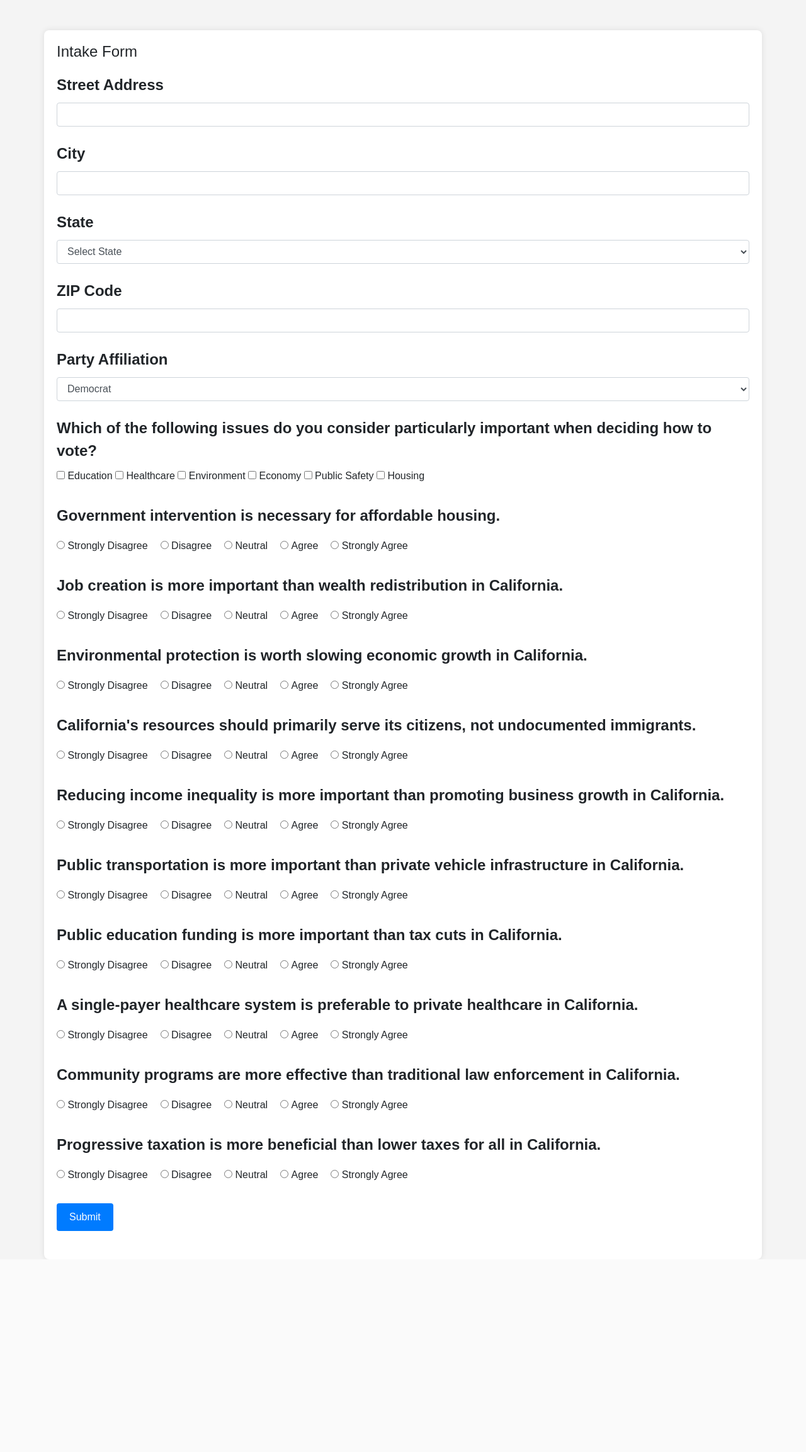
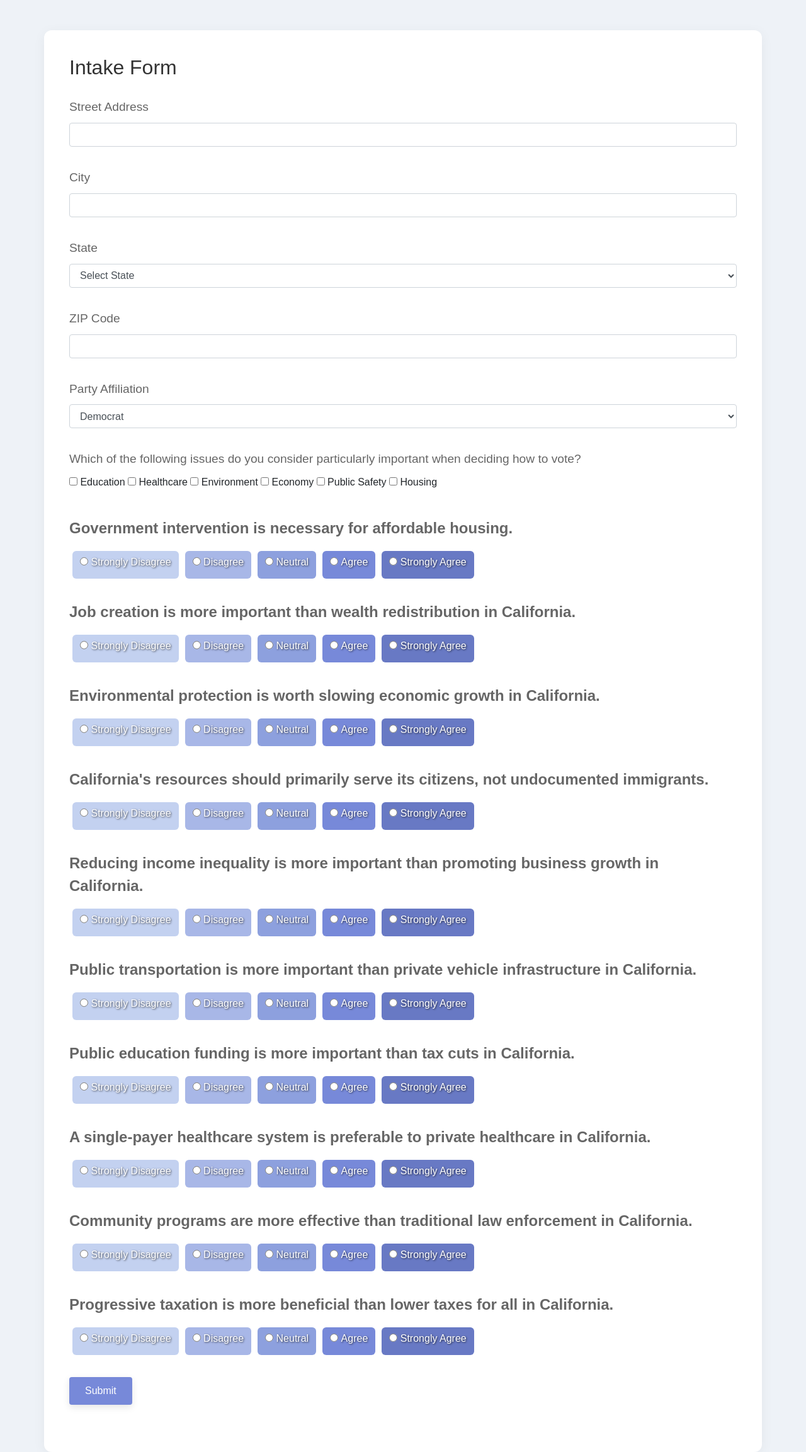
Before and after one commit to tedai-hackathon/VoteWise, a Flask app: page / in a window 1280 px wide. Shown: the whole page at 63% size. Before the commit the page ends 2000 px from the top, so only its background shows below. Run offline with Flask 3, Linux system fonts and the light colour scheme; parts of the project's set-up code (start-up, migrations or seed data) failed here and were passed over; some libraries are stand-ins or nearby versions.

Commit message:
better colors in intake, and better debug

```diff
--- a/templates/intake_form.html
+++ b/templates/intake_form.html
@@ -7,22 +7,23 @@
     <style>
 body {
     font-family: Arial, sans-serif;
-            background-color: #f4f4f4;
+    background-color: #eef2f7;
     margin: 0;
     padding: 0;
 }
 
 .container {
     background-color: #fff;
-            border-radius: 8px;
-            padding: 20px;
-            margin-top: 40px;
-            box-shadow: 0 0 10px rgba(0, 0, 0, 0.1);
+    border-radius: 12px;
+    padding: 40px;
+    margin-top: 60px;
+    box-shadow: 0 4px 20px rgba(0, 0, 0, 0.05);
 }
 
 h1 {
-            font-size: 24px;
-            margin-bottom: 20px;
+    font-size: 32px;
+    margin-bottom: 30px;
+    color: #333;
 }
 
 .form-label, legend {
@@ -30,10 +31,12 @@
     display: block;
     margin-bottom: 10px;
     font-size: 1.5rem;
+    color: #666;
 }
 
 .form-label {
-            font-weight: 600;
+    font-weight: 500;
+    font-size: 1.2rem;
 }
 
 .form-check-label {
@@ -41,7 +44,7 @@
 }
 
 .form-group, fieldset {
-            margin-bottom: 25px;
+    margin-bottom: 35px;
 }
 
 fieldset {
@@ -51,11 +54,43 @@
 }
 
 .btn-primary {
-            background-color: #007bff;
+    background-color: #7789d9; /* muted primary blue */
     border: none;
-            padding: 10px 20px;
+    padding: 10px 25px;
     cursor: pointer;
+    box-shadow: 0 4px 12px rgba(0, 0, 0, 0.1);
+    transition: background-color 0.3s, transform 0.3s;
 }
+
+.btn-primary:hover {
+    background-color: #6778c4; /* muted darker blue on hover */
+    transform: translateY(-2px);
+}
+
+/* Updated Likert scale gradient styles with more pronounced text shadow */
+.likert-label {
+    display: inline-block;
+    padding: 6px 12px;
+    border-radius: 6px;
+    transition: background-color 0.3s, box-shadow 0.3s;
+    margin: 0 5px;
+    cursor: pointer;
+    user-select: none;
+    color: #ffffff;
+    text-shadow: 1px 1px 3px rgba(0, 0, 0, 0.7);
+}
+
+.likert-label:nth-child(1) { background-color: #c3d1f0; } /* lightest blue */
+.likert-label:nth-child(2) { background-color: #a8b7e7; }
+.likert-label:nth-child(3) { background-color: #8da0de; }
+.likert-label:nth-child(4) { background-color: #7789d9; } /* muted primary blue */
+.likert-label:nth-child(5) { background-color: #6879c4; } /* muted darker blue */
+
+.likert-label:hover {
+    box-shadow: 0 4px 12px rgba(0, 0, 0, 0.1);
+}
+
+
     </style>
 </head>
 <body>
@@ -102,7 +137,6 @@
             {% endfor %}
         </div>
 
-
         <!-- Likert Scale Questions -->
         {% set likert_questions = ['housing', 'economy', 'environment', 'immigration', 'income_inequality',
         'transportation', 'education', 'healthcare', 'public_safety', 'taxation'] %}
@@ -111,7 +145,7 @@
             <legend>{{ form[question].label }}</legend>
             <div class="form-check form-check-inline">
                 {% for subfield in form[question] %}
-                <label class="form-check-label">
+                <label class="form-check-label likert-label">
                     {{ subfield }} {{ subfield.label }}
                 </label>
                 {% endfor %}
```
Also changed, not shown: templates/race.html (+9 -1 lines). Lines whose indentation alone changed are shown as unchanged.
